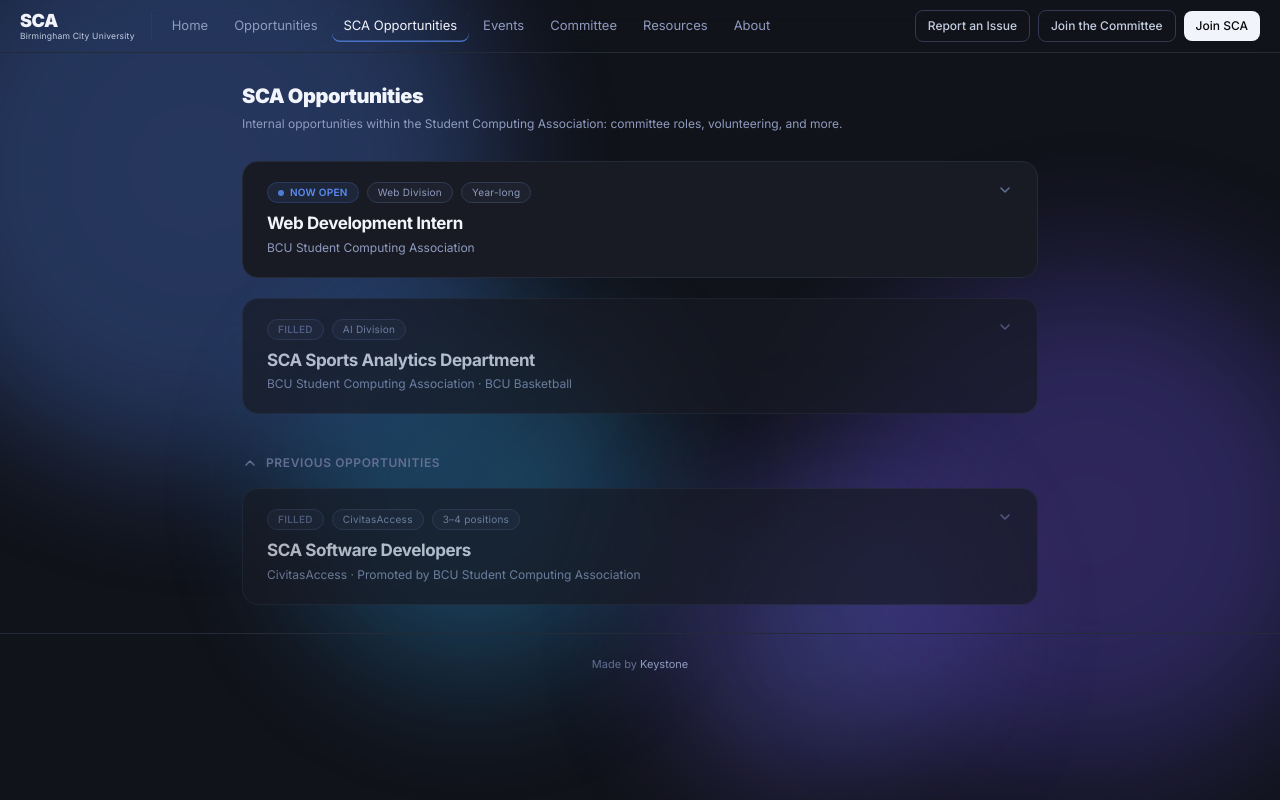
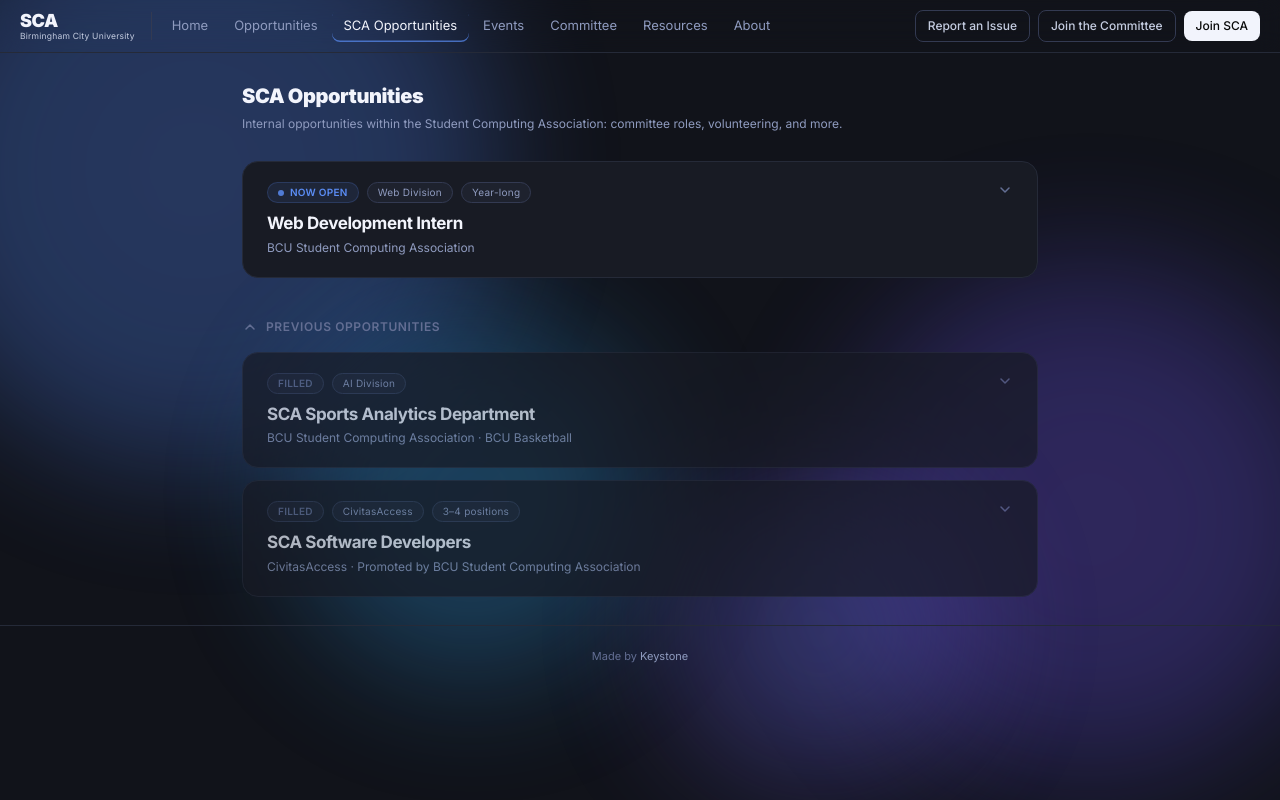
Before and after one commit to uffbilxl/sca, a Next.js app: page /sca-opportunities in a window 1280 px wide. Both pictures are taken after a click on the button "PREVIOUS OPPORTUNITIES". Built offline with nearby package versions, Linux system fonts and the light colour scheme.

Commit message:
Move Sports Analytics to Previous Opportunities section

```diff
--- a/src/app/sca-opportunities/page.tsx
+++ b/src/app/sca-opportunities/page.tsx
@@ -172,13 +172,21 @@
         </Collapsible>
       </motion.div>
 
-      {/* Sports Analytics Card */}
-      <motion.div
-        className="border border-[var(--b1)] rounded-2xl bg-[var(--bg2)] overflow-hidden opacity-70"
-        initial={{ opacity: 0, y: 20 }}
-        animate={{ opacity: 0.7, y: 0 }}
-        transition={{ duration: 0.45, delay: 0.2, ease: [0.22, 1, 0.36, 1] }}
+      {/* Previous Opportunities */}
+      <div className="mt-10">
+        <button
+          onClick={() => toggle('previous')}
+          className="flex items-center gap-2 text-[12px] font-semibold text-[var(--t4)] uppercase tracking-wider mb-4 hover:text-[var(--t2)] transition-colors"
         >
+          <ChevronIcon open={!!openCards['previous']} />
+          Previous Opportunities
+        </button>
+
+        <Collapsible open={!!openCards['previous']}>
+          <div className="flex flex-col gap-3">
+
+          {/* Sports Analytics */}
+          <div className="border border-[var(--b1)] rounded-2xl bg-[var(--bg2)] overflow-hidden opacity-70">
             <button
               onClick={() => toggle('sports')}
               className="w-full text-left px-6 py-5 hover:bg-[var(--bg3)] transition-colors"
@@ -234,7 +242,7 @@
                         'Support video analysis and scouting',
                       ].map(item => (
                         <li key={item} className="flex items-start gap-2 text-[12px] text-[var(--t2)]">
-                      <span className="text-accent mt-0.5 flex-shrink-0">→</span>
+                          <span className="text-[var(--t4)] mt-0.5 flex-shrink-0">→</span>
                           {item}
                         </li>
                       ))}
@@ -246,35 +254,22 @@
                       <p className="text-[11px] font-semibold text-[var(--t4)] uppercase tracking-wider mb-2">Expected skills</p>
                       <div className="flex flex-wrap gap-1.5">
                         {['Python', 'Excel', 'PowerPoint'].map(skill => (
-                      <span key={skill} className="px-2.5 py-0.5 rounded-md bg-accent/10 border border-accent/20 text-[11px] text-accent font-medium">
+                          <span key={skill} className="px-2.5 py-0.5 rounded-md bg-[var(--bg3)] border border-[var(--b2)] text-[11px] text-[var(--t3)] font-medium">
                             {skill}
                           </span>
                         ))}
                       </div>
-                  <p className="text-[11px] text-[var(--t4)] mt-1.5">Basic proficiency required</p>
                     </div>
                     <div>
                       <p className="text-[11px] font-semibold text-[var(--t4)] uppercase tracking-wider mb-2">Experience</p>
                       <span className="text-[11px] text-[var(--t3)]">No prior experience required</span>
                     </div>
                   </div>
-
-              <div className="rounded-xl bg-[var(--bg3)] border border-[var(--b1)] px-4 py-3">
-                <p className="text-[11px] font-semibold text-[var(--t4)] uppercase tracking-wider mb-2">Why apply</p>
-                <div className="flex flex-wrap gap-x-5 gap-y-1">
-                  {['Hands-on real-world experience', 'Strengthen your CV', 'Build skills for internships & placements'].map(benefit => (
-                    <span key={benefit} className="text-[12px] text-[var(--t2)] flex items-center gap-1.5">
-                      <span className="text-accent text-[10px]">✦</span>
-                      {benefit}
-                    </span>
-                  ))}
-                </div>
-              </div>
                 </div>
 
                 <div className="px-6 py-4 border-t border-[var(--b1)] flex flex-col sm:flex-row items-start sm:items-center justify-between gap-3">
                   <div className="flex flex-col gap-0.5">
-                <p className="text-[11px] text-[var(--t4)]">Summer pilot · Official launch September 2026</p>
+                    <p className="text-[11px] text-[var(--t4)]">All positions filled</p>
                     <div className="flex items-center gap-1.5 text-[11px] text-[var(--t4)]">
                       <span>Organiser:</span>
                       <a href="mailto:Mohamed.Dahir@mail.bcu.ac.uk" className="text-[var(--t3)] hover:underline font-medium">
@@ -288,19 +283,9 @@
                 </div>
               </div>
             </Collapsible>
-      </motion.div>
+          </div>
 
-      {/* Previous Opportunities */}
-      <div className="mt-10">
-        <button
-          onClick={() => toggle('previous')}
-          className="flex items-center gap-2 text-[12px] font-semibold text-[var(--t4)] uppercase tracking-wider mb-4 hover:text-[var(--t2)] transition-colors"
-        >
-          <ChevronIcon open={!!openCards['previous']} />
-          Previous Opportunities
-        </button>
-
-        <Collapsible open={!!openCards['previous']}>
+          {/* Software Developers */}
           <div className="border border-[var(--b1)] rounded-2xl bg-[var(--bg2)] overflow-hidden opacity-70">
             <button
               onClick={() => toggle('softwaredev')}
@@ -395,6 +380,8 @@
               </div>
             </Collapsible>
           </div>
+
+          </div>
         </Collapsible>
       </div>
     </div>
```
Lines whose indentation alone changed are shown as unchanged.
